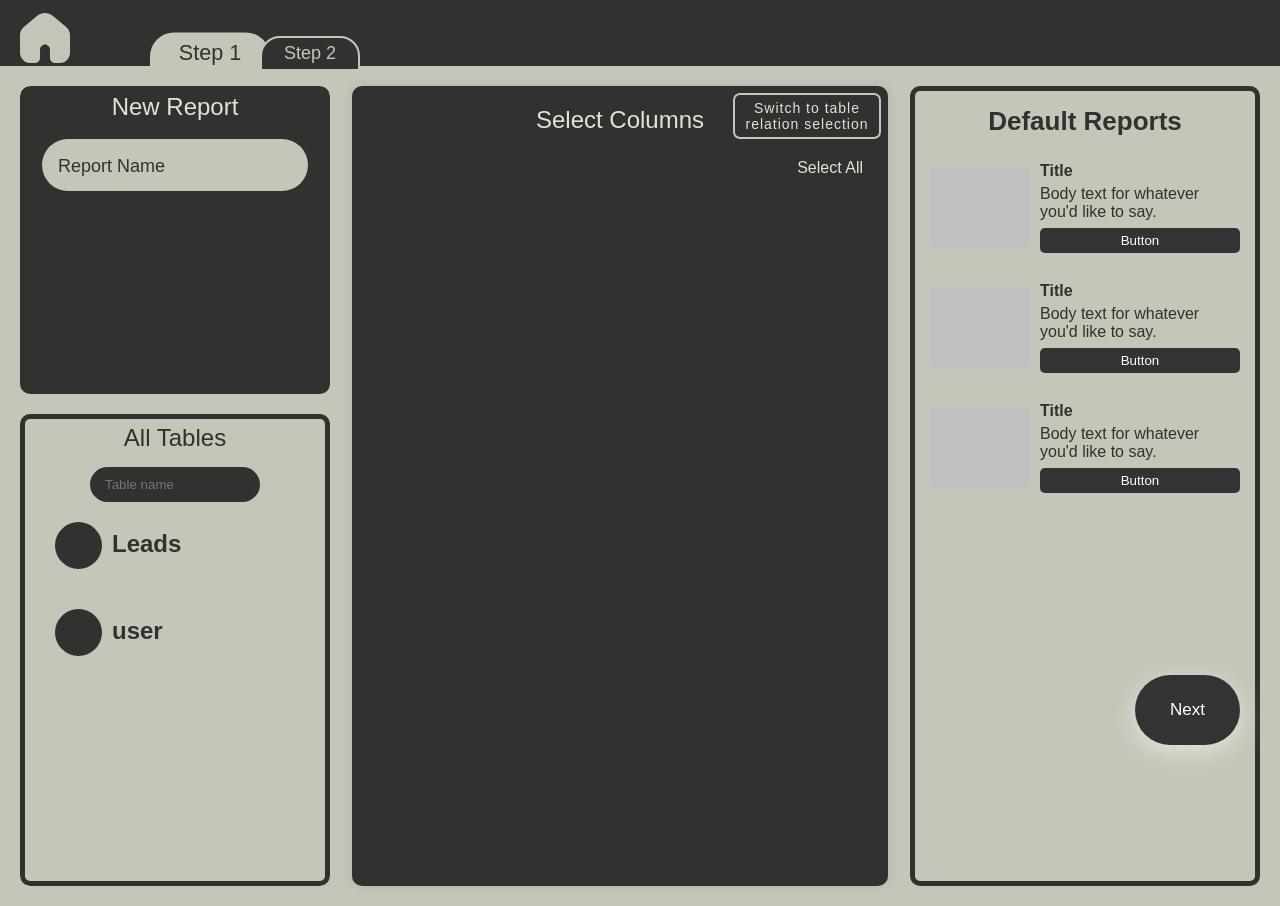
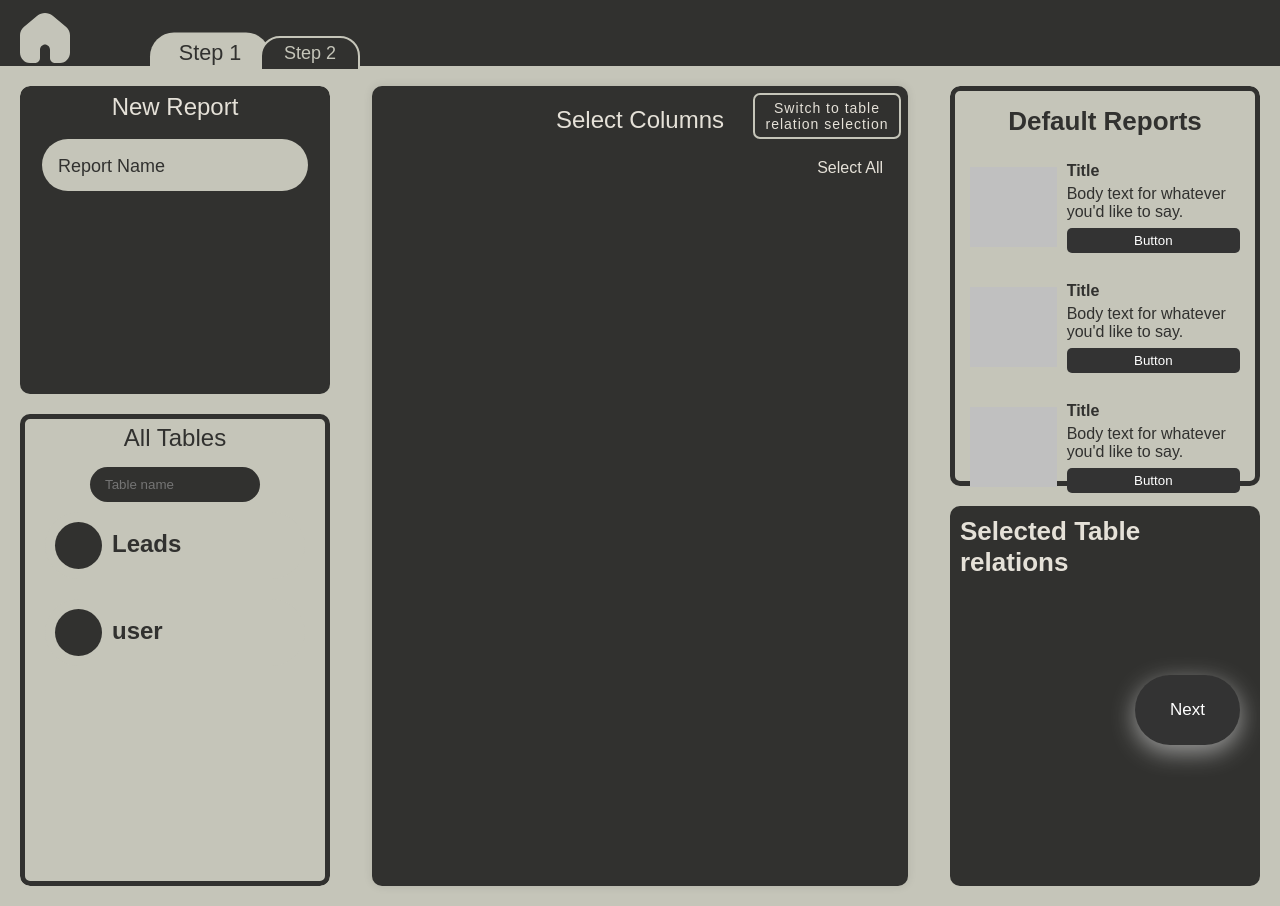
Before and after one commit to Ritvik2205/reports-dashboard, a Flask app: page /dashboard in a window 1280 px wide. Run offline with Flask 3, Linux system fonts and the light colour scheme; some libraries are stand-ins or nearby versions; some web fonts are replaced.

Commit message:
adding panel for to display chosen table relations

```diff
--- a/website/static/main.js
+++ b/website/static/main.js
@@ -284,8 +284,8 @@ $(document).ready(function() {
         }
     });
 
+    // Select All Button
     $('#selectAllColumns').click(function() {
-
         activeTableColumns = {};
 
         $('#tab1 .card.active').each(function() {
@@ -317,10 +317,6 @@ $(document).ready(function() {
 
     function selectablesClick(activeTableColumns) {
         // Displaying selected columns in tab2
-        // var activeColumns = $('#tab1 .list-item.active').map(function() {
-        //     return $(this).text().trim();
-        // }).get();
-
         var $activeTableNames = $('#tab1 .card.active').map(function() {
             return $(this).attr('table-name');
         }).get();
--- a/website/static/styles.css
+++ b/website/static/styles.css
@@ -624,6 +624,7 @@ body {
     align-items: center;
     justify-content: center;
     position: relative;
+    margin: 3px;
 }
 
 .list .checkbox-container {
@@ -663,6 +664,11 @@ body {
     border: 2px solid var(--primary-color);
 }
 
+.list .item-container:has(input:checked) {
+    border: 2px dotted red;
+    border-radius: 10px;
+}
+
 .list-item {
     display: flex;
     justify-content: left;
@@ -695,9 +701,18 @@ body {
     width: 25%;
     background-color: transparent;
     box-shadow: none;
+    padding: 0;
+}
+
+.preview {
+    display: flex;
+    flex-direction: column;
     padding: 15px;
+    background-color: transparent;
     border: 5px solid var(--secondary-color);
     color: var(--secondary-color);
+    border-radius: 10px;
+    height: 45%;
 }
 
 
@@ -745,6 +760,24 @@ body {
 .preview-body {
     text-align: left;
     margin-bottom: 7px;
+}
+
+.table-relations {
+    height: 55%;
+    display: flex;
+    flex-direction: column;
+    align-items: center;
+    margin-top: 20px;
+    background-color: var(--secondary-color);
+    color: var(--text-color);
+    border-radius: 10px;
+    padding: 10px;
+}
+
+.relations-subheading {
+    font-size: 26px;
+    font-weight: 700;
+    margin-bottom: 20px;
 }
 
 /* ------------------------------------------------- Tab2  ------------------------------------------------- */
--- a/website/templates/dashboard.html
+++ b/website/templates/dashboard.html
@@ -75,6 +75,9 @@
                         </div>
                     </div>
                 </div>
+                <div class="table-relations">
+                    <div class="relations-subheading">Selected Table relations</div>
+                </div>
         </div>
         <button class="next navigation-btn">Next</button>
     </div>
```
